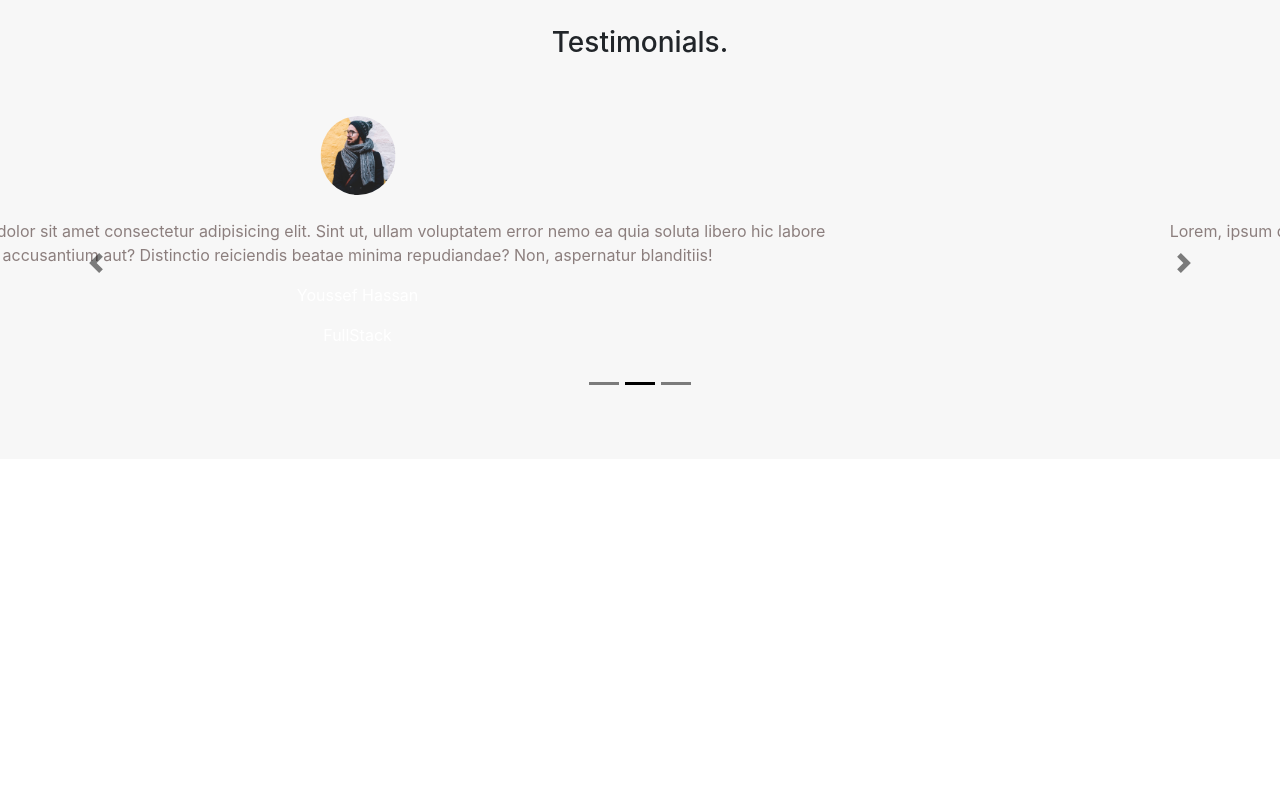
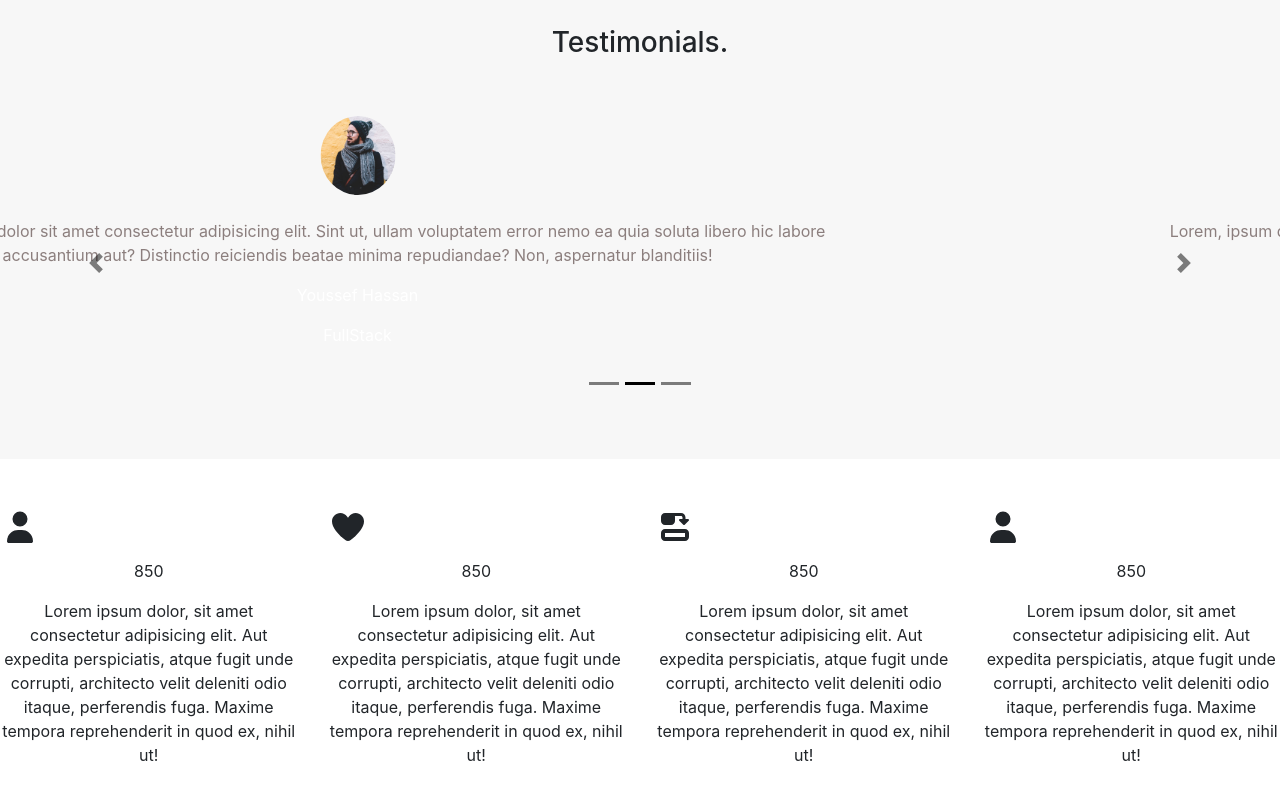
Before and after one commit to YoussefHassanDEV/DANIELS_Frontend_project, a plain HTML site: page index.html in a window 1280 px wide. Shown: the part 2512-3312 px from the top of the page. Before the commit the page ends 2971 px from the top, so only its background shows below. Drawn offline with nearby package versions, Linux system fonts and the light colour scheme.

Commit message:
finished stats section

```diff
--- a/CSS/style.css
+++ b/CSS/style.css
@@ -1,7 +1,9 @@
 .clr {
     clear: both;
 }
-
+:root{
+    overflow-x: hidden;
+}
 /* Home */
 .Home {
     background-image: url(./../imgs/bg.jpg);
@@ -359,6 +361,8 @@
 
 /* Client */
 .client{
+    overflow: hidden;
+
     background-color: #F7F7F7;
     /* background-color: black; */
 }
@@ -369,6 +373,7 @@
     border-radius: 50%;
 }
 .carousel-control-prev-icon, .carousel-control-next-icon {
+    overflow: hidden;
 
     /* filter: invert(100%); */
 }
@@ -377,3 +382,6 @@
 
 }
 /* Client */
+.stats{
+    overflow: hidden;
+}
--- a/index.html
+++ b/index.html
@@ -406,7 +406,8 @@
                 <div class="carousel-item active">
                     <img class="d-block mx-auto" src="./imgs/1.jpg" alt="First slide">
                     <br>
-                    <p class="w-75 mx-auto" style="color:rgb(116, 129, 130)">Lorem, ipsum dolor sit amet consectetur adipisicing elit. Sint ut, ullam
+                    <p class="w-75 mx-auto" style="color:rgb(116, 129, 130)">Lorem, ipsum dolor sit amet consectetur
+                        adipisicing elit. Sint ut, ullam
                         voluptatem error nemo ea
                         quia soluta libero hic labore accusantium aut? Distinctio reiciendis beatae minima repudiandae?
                         Non, aspernatur blanditiis!
@@ -420,7 +421,8 @@
                 <div class="carousel-item">
                     <img class="d-block mx-auto" src="./imgs/1.jpg" alt="Second slide">
                     <br>
-                    <p class="w-75 mx-auto" style="color:rgb(116, 129, 130)">Lorem, ipsum dolor sit amet consectetur adipisicing elit. Sint ut, ullam
+                    <p class="w-75 mx-auto" style="color:rgb(116, 129, 130)">Lorem, ipsum dolor sit amet consectetur
+                        adipisicing elit. Sint ut, ullam
                         voluptatem error nemo ea
                         quia soluta libero hic labore accusantium aut? Distinctio reiciendis beatae minima repudiandae?
                         Non, aspernatur blanditiis!
@@ -434,7 +436,8 @@
                 <div class="carousel-item">
                     <img class="d-block mx-auto" src="./imgs/1.jpg" alt="Third slide">
                     <br>
-                    <p class="w-75 mx-auto" style="color:rgb(116, 129, 130)">Lorem, ipsum dolor sit amet consectetur adipisicing elit. Sint ut, ullam
+                    <p class="w-75 mx-auto" style="color:rgb(116, 129, 130)">Lorem, ipsum dolor sit amet consectetur
+                        adipisicing elit. Sint ut, ullam
                         voluptatem error nemo ea
                         quia soluta libero hic labore accusantium aut? Distinctio reiciendis beatae minima repudiandae?
                         Non, aspernatur blanditiis!
@@ -458,6 +461,46 @@
         <br>
         <br>
     </div>
+    <br>
+    <br>
+    <div class="stats row g-3">
+        <br>
+        <br>
+        <div class="cont col-md-3  d-flex flex-column align-content-center">
+            <i class="fa-solid fa-user fa-2xl pt-1"></i>
+            <p class="fw-bolder text-center pt-3">850</p>
+            <p class="text-center">Lorem ipsum dolor, sit amet consectetur adipisicing elit. Aut expedita perspiciatis,
+                atque fugit unde
+                corrupti, architecto velit deleniti odio itaque, perferendis fuga. Maxime tempora reprehenderit in quod
+                ex, nihil ut!</p>
+        </div>
+        <div class="cont col-md-3 d-flex flex-column align-content-center">
+            <i class="fa-solid fa-heart fa-2xl pt-1"></i>
+            <p class="fw-bolder text-center pt-3">850</p>
+            <p class="text-center">Lorem ipsum dolor, sit amet consectetur adipisicing elit. Aut expedita perspiciatis,
+                atque fugit unde
+                corrupti, architecto velit deleniti odio itaque, perferendis fuga. Maxime tempora reprehenderit in quod
+                ex, nihil ut!</p>
+        </div>
+        <div class="cont col-md-3  d-flex flex-column align-content-center">
+            <i class="fa-solid fa-diagram-predecessor fa-2xl pt-1"></i>
+            <p class="fw-bolder text-center pt-3">850</p>
+            <p class="text-center">Lorem ipsum dolor, sit amet consectetur adipisicing elit. Aut expedita perspiciatis,
+                atque fugit unde
+                corrupti, architecto velit deleniti odio itaque, perferendis fuga. Maxime tempora reprehenderit in quod
+                ex, nihil ut!</p>
+        </div>
+        <div class="cont col-md-3  d-flex flex-column align-content-center">
+            <i class="fa-solid fa-user fa-2xl pt-1"></i>
+            <p class="fw-bolder text-center pt-3">850</p>
+            <p class="text-center">Lorem ipsum dolor, sit amet consectetur adipisicing elit. Aut expedita perspiciatis,
+                atque fugit unde
+                corrupti, architecto velit deleniti odio itaque, perferendis fuga. Maxime tempora reprehenderit in quod
+                ex, nihil ut!</p>
+        </div>
+    </div>
+    <br>
+    <br>
     <script src="https://code.jquery.com/jquery-3.3.1.slim.min.js"
         integrity="sha384-q8i/X+965DzO0rT7abK41JStQIAqVgRVzpbzo5smXKp4YfRvH+8abtTE1Pi6jizo"
         crossorigin="anonymous"></script>
```
